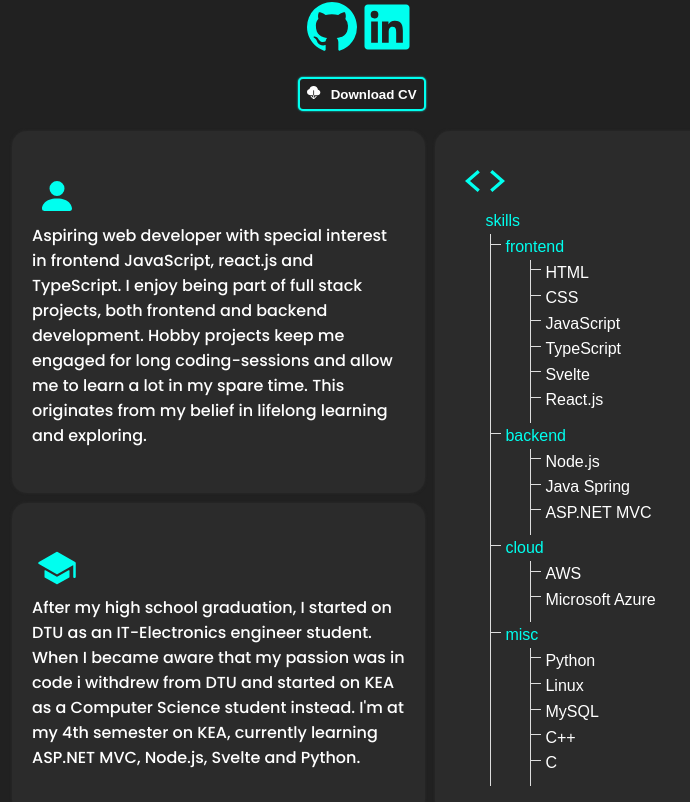
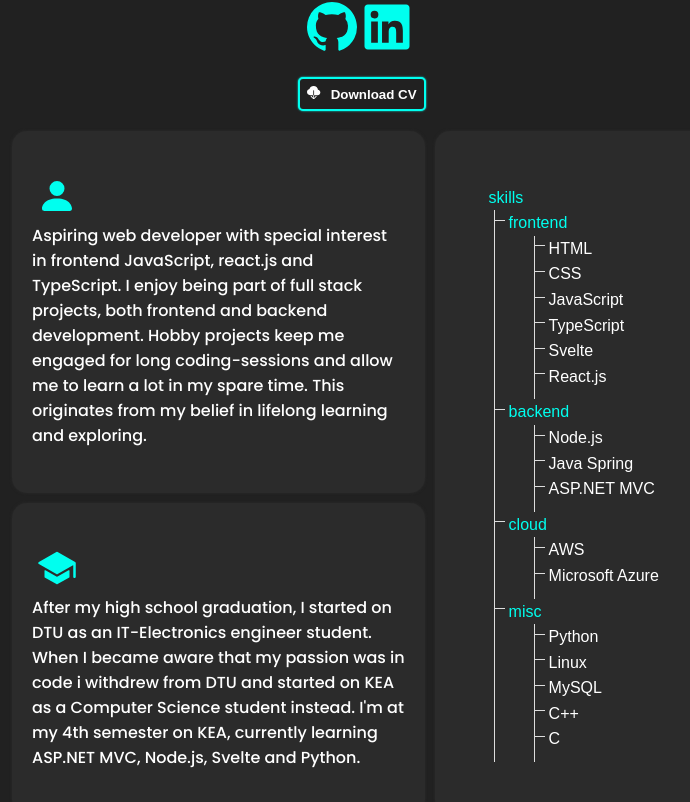
Before and after one commit to jonasegehrke/react-portfolio, a React (Create React App) app: page / in a window 1280 px wide. Shown: the part 1058-1860 px from the top of the page, without its empty margins (278-968 px from the left). Built offline with nearby package versions, Linux system fonts and the light colour scheme; a web font is replaced by a local one.

Commit message:
fixed skills height

```diff
--- a/src/App.css
+++ b/src/App.css
@@ -487,7 +487,10 @@ nav{
 
 .about-skills{
     width: 40%;
-    height: 100%;
+    min-height: 100%;
+    display: flex;
+    justify-content: center;
+    align-items: center;
     padding: 30px;
     text-align: left;
 }
--- a/src/pages/About.tsx
+++ b/src/pages/About.tsx
@@ -2,7 +2,7 @@ import { useRef } from 'react'
 import { BsFillCloudDownloadFill, BsFillPersonFill } from 'react-icons/bs';
 import { RiLinkedinBoxLine, RiLinkedinBoxFill } from 'react-icons/ri';
 import { VscGithub, VscGithubInverted } from 'react-icons/vsc';
-import { IoSchool, IoCodeSharp } from 'react-icons/io5'
+import { IoSchool } from 'react-icons/io5'
 import { IconContext } from "react-icons";
 import NewPageHeading from '../components/NewPageHeading';
 
@@ -75,9 +75,7 @@ export default function About() {
                         </div>
 
                         <div className="about-skills">
-                            <IconContext.Provider value={{ className: "about-icon" }}>
-                                <IoCodeSharp />
-                            </IconContext.Provider>
+
 
                             <div className="skill-tree">
                                 <ul className='directory'>
```
